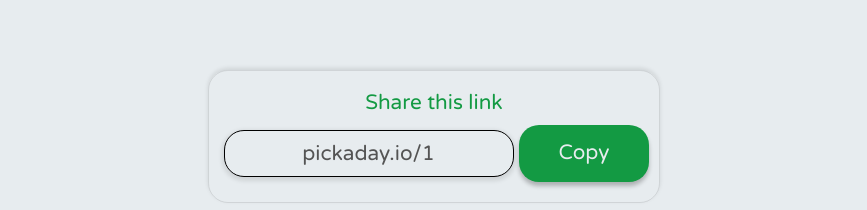
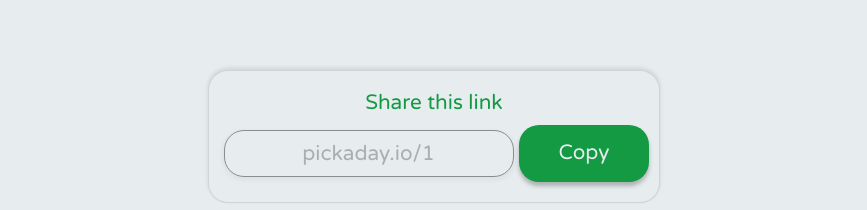
Before and after one commit to giacomoschiavo/pick-a-day, a React (Create React App) app: page /1/results in a window 1280 px wide. Shown: the part 587-797 px from the top of the page, without its empty margins (206-1073 px from the left). Built offline with nearby package versions, Linux system fonts and the light colour scheme; no server answers.

Commit message:
minor fixes

```diff
--- a/src/components/routes/Vote.js
+++ b/src/components/routes/Vote.js
@@ -118,7 +118,7 @@ const Vote = () => {
         setSendingData(false);
         return;
       }
-      if (filterSelected(chosenDays).length < 1) {
+      if (filterSelected(chosenDays).length < 1 && !hasAlreadyLogged) {
         setError("Please, choose at least one day🐣");
         setShowPopup(true);
         setSendingData(false);
--- a/src/components/ui/ResultTab.js
+++ b/src/components/ui/ResultTab.js
@@ -32,7 +32,7 @@ const ResultTab = (props) => {
             onDayClick={() => {}}
           />
           <p className={classes.month}>
-            {getCapitalLetterMonth(props.date.getMonth())}
+            {getCapitalLetterMonth(props.date.getMonth() + 1)}
           </p>
         </div>
         <div className={`${classes.iconContainer} ${show && classes.rotated}`}>
--- a/src/components/ui/Share.js
+++ b/src/components/ui/Share.js
@@ -12,12 +12,13 @@ const Div = styled.div`
   flex-direction: column;
   position: sticky;
   bottom: 0;
-  background-color: ${Colors.white};
   height: 10%;
   flex: 1;
+  background-color: transparent;
 `;
 
 const InternalDiv = styled.div`
+  background-color: ${Colors.white};
   margin-bottom: 10px;
   padding: 10px;
   padding-bottom: 20px;
--- a/src/components/ui/TextInput.js
+++ b/src/components/ui/TextInput.js
@@ -21,6 +21,7 @@ const Input = styled.input`
   text-align: center;
   transition: 0.2s;
   font-size: 1.3rem;
+  opacity: ${(props) => (props.disabled ? 0.4 : 1)};
 
   &:hover {
     transition: 0.2s;
```
